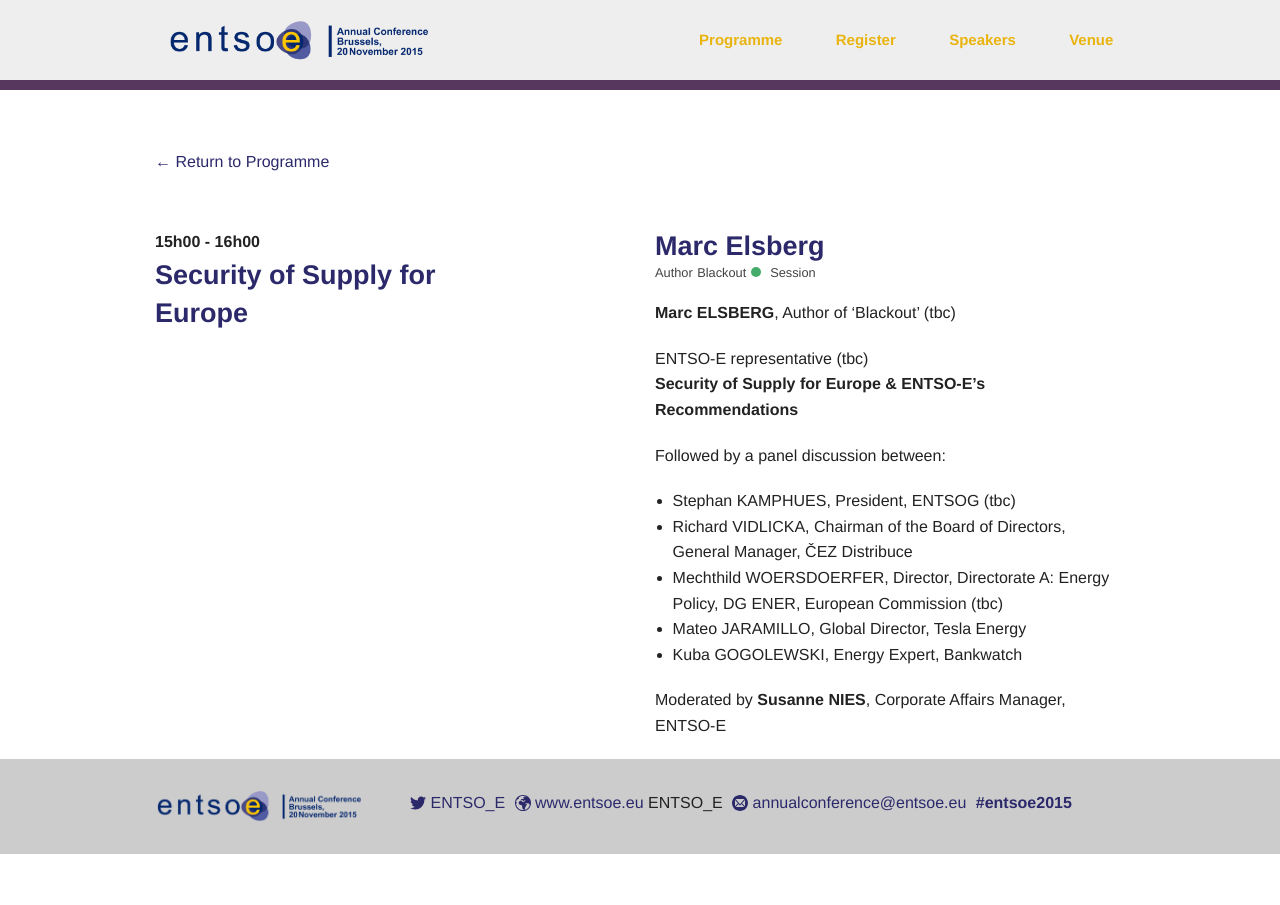
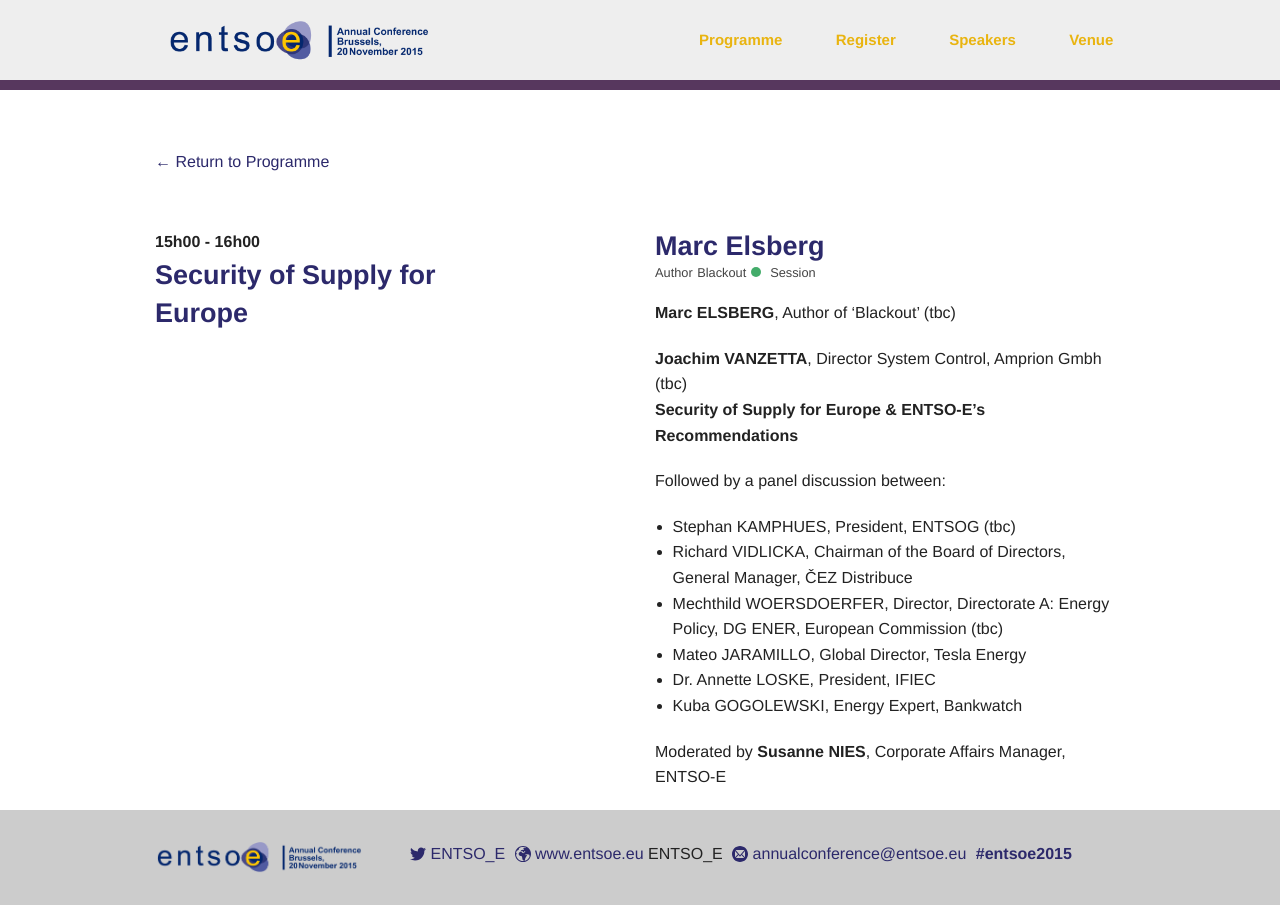
Before and after one commit to SmokeBellew1/entsoe_conf, a Jekyll site: the page built from _posts/schedule/2015-06-10-15h00.md, in a window 1280 px wide. Built offline with Jekyll 4.4.1, drawn with Linux system fonts in a browser that asks for light colours.

Commit message:
added Joachim Vanzetta and Annette Loske

```diff
--- a/_posts/schedule/2015-06-10-15h00.md
+++ b/_posts/schedule/2015-06-10-15h00.md
@@ -13,9 +13,10 @@
 ---
 
 
+
 __Marc ELSBERG__, Author of ‘Blackout’ (tbc)
 
-ENTSO-E representative (tbc)<br>
+__Joachim VANZETTA__, Director System Control, Amprion Gmbh (tbc)<br>
 __Security of Supply for Europe & ENTSO-E’s Recommendations__
 
 Followed by a panel discussion between:
@@ -24,6 +25,7 @@
 - Richard VIDLICKA, Chairman of the Board of Directors, General Manager, ČEZ Distribuce
 - Mechthild WOERSDOERFER, Director, Directorate A: Energy Policy, DG ENER, European Commission (tbc)
 - Mateo JARAMILLO, Global Director, Tesla Energy
+- Dr. Annette LOSKE, President, IFIEC
 - Kuba GOGOLEWSKI, Energy Expert, Bankwatch
 
 Moderated by __Susanne NIES__, Corporate Affairs Manager, ENTSO-E
```
